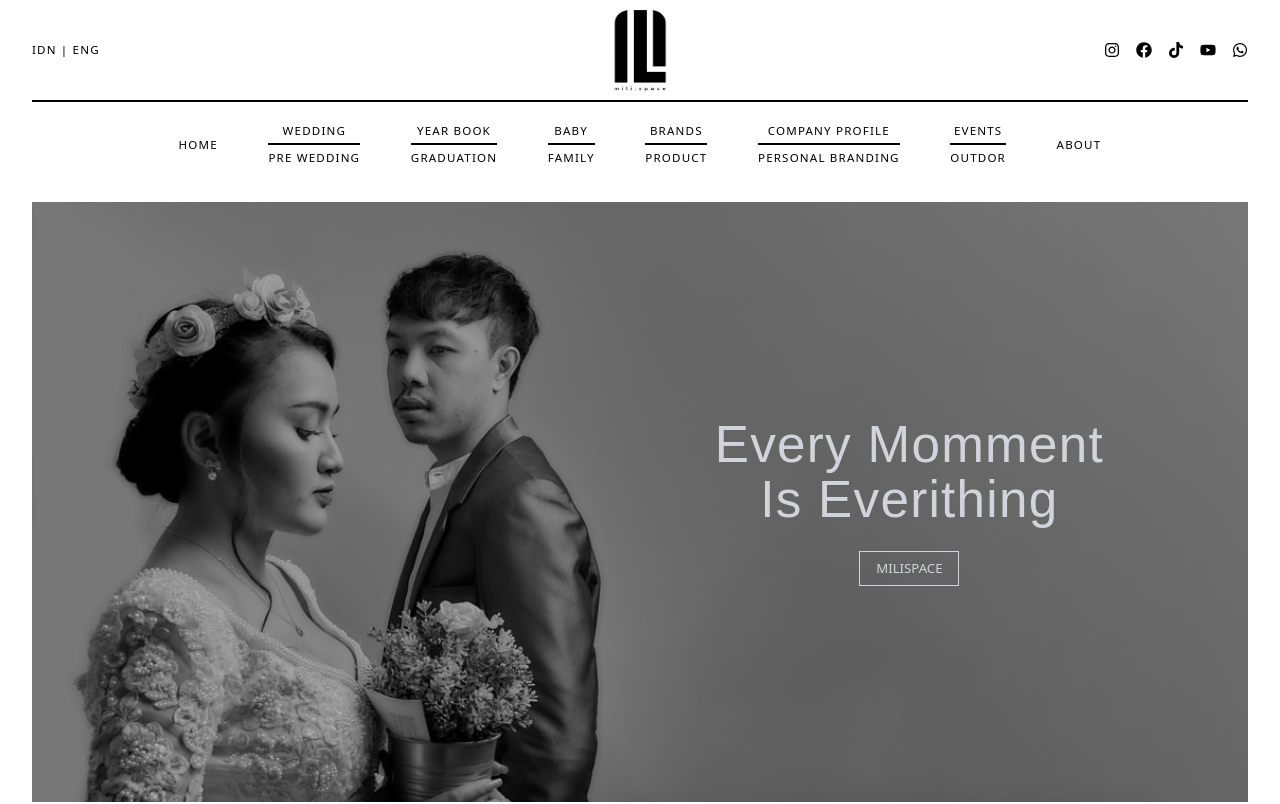
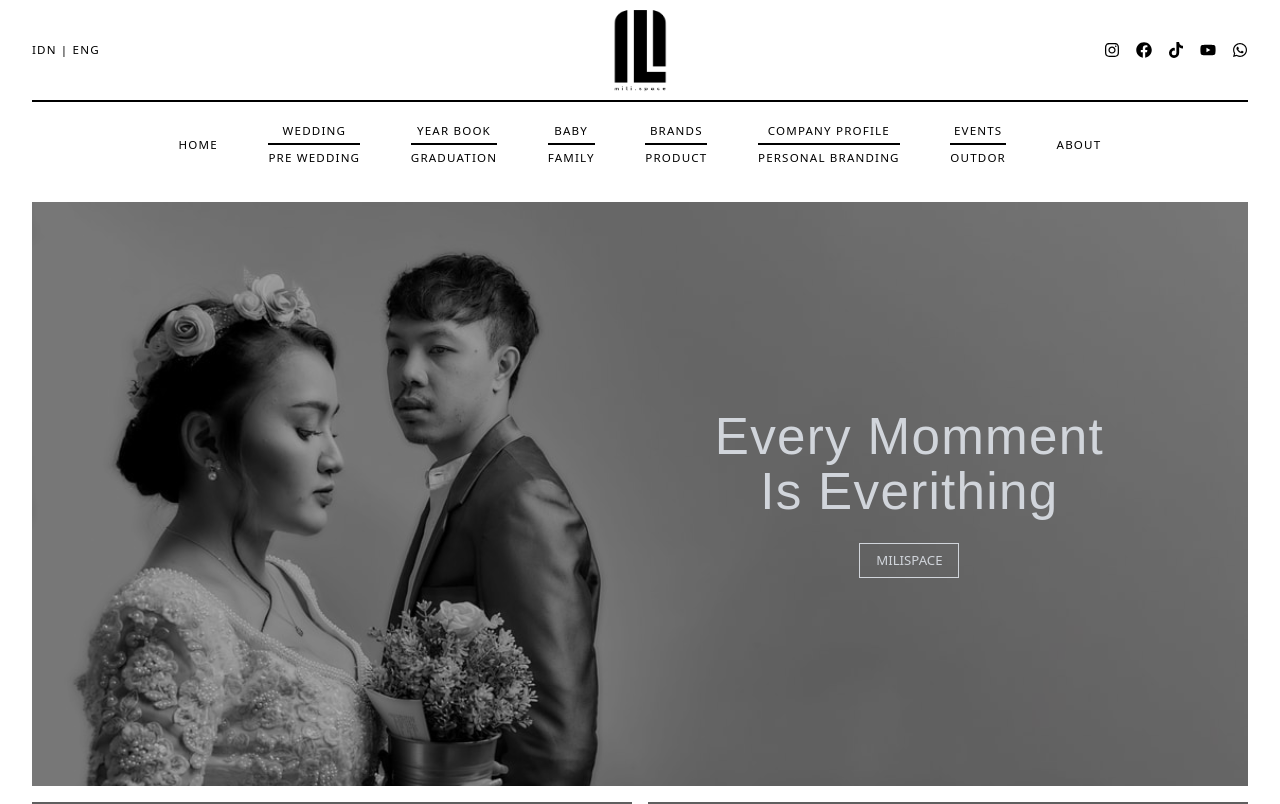
Before and after one commit to ndsanja/mili, a Next.js app: page / in a window 1280 px wide. Shown: the top 804 px of the page. Built offline with nearby package versions, Linux system fonts and the light colour scheme; grey boxes are pictures that could not be loaded.

Commit message:
change hero bg

```diff
--- a/components/Header/Hero.tsx
+++ b/components/Header/Hero.tsx
@@ -3,7 +3,7 @@ import { motion } from "framer-motion";
 const Hero = () => {
   return (
     <>
-      <div className="bg-black bg-blend-multiply bg-opacity-30 h-screen md:h-[23em] lg:h-[75vh] w-full bg-hero2 bg-cover bg-left-top  bg-no-repeat flex items-center justify-center md:justify-end">
+      <div className="bg-black bg-blend-multiply bg-opacity-30 h-screen md:h-[23em] lg:h-[73vh] lg:max-h-[43em] w-full bg-hero2 bg-cover bg-left-top  bg-no-repeat flex items-center justify-center md:justify-end">
         <motion.div
           initial={{ opacity: 0 }}
           animate={{ opacity: 1 }}
```
